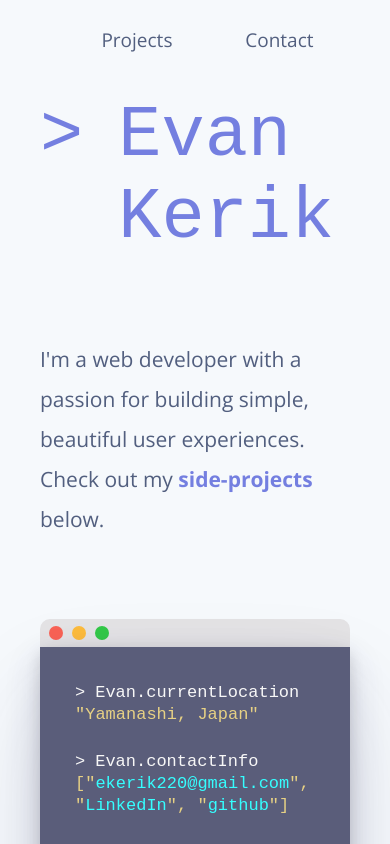
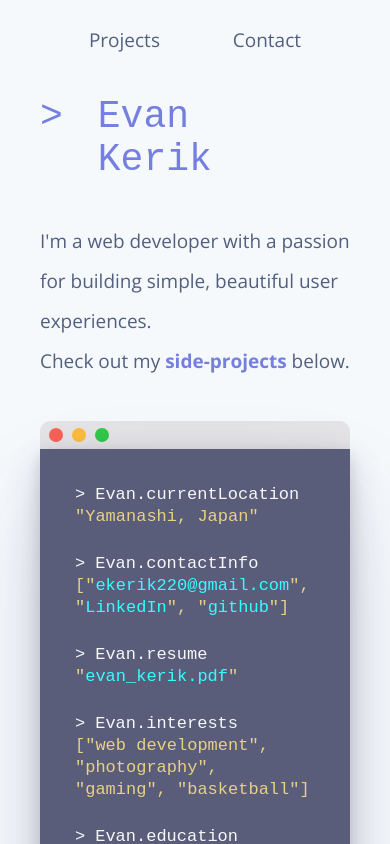
Before and after one commit to ekerik220/portfolio_revamp, a React (Create React App) app: page / in a window 390 px wide. Shown: the top 844 px of the page. Built offline with nearby package versions, Linux system fonts and the light colour scheme.

Commit message:
Responsive changes for Header, Title, and About

```diff
--- a/src/components/About.tsx
+++ b/src/components/About.tsx
@@ -16,6 +16,12 @@ const Container = styled.div`
   font-size: 21px;
   padding: 80px 0;
   line-height: 40px;
+
+  @media only screen and (max-width: 770px) {
+    padding-top: 40px;
+    padding-bottom: 40px;
+    font-size: 19px;
+  }
 `;
 
 const Link = styled.a`
--- a/src/components/Header.tsx
+++ b/src/components/Header.tsx
@@ -6,8 +6,8 @@ export default function Header() {
   return (
     <Container>
       <Nav>
-        <Link href="#projects-area">Projects</Link>
-        <Link href="#contact-area">Contact</Link>
+        <StyledLinked href="#projects-area">Projects</StyledLinked>
+        <StyledLinked href="#contact-area">Contact</StyledLinked>
       </Nav>
     </Container>
   );
@@ -18,6 +18,10 @@ const Container = styled.header`
   justify-content: flex-end;
   align-items: flex-end;
   height: 75px;
+
+  @media only screen and (max-width: 770px) {
+    justify-content: center;
+  }
 `;
 
 const Nav = styled.nav`
@@ -25,3 +29,11 @@ const Nav = styled.nav`
   width: 285px;
   justify-content: space-around;
 `;
+
+const StyledLinked = styled(Link)`
+  font-size: 21px;
+
+  @media only screen and (max-width: 770px) {
+    font-size: 19px;
+  }
+`;
--- a/src/components/Title.tsx
+++ b/src/components/Title.tsx
@@ -21,6 +21,10 @@ const Container = styled.div`
     content: ">";
     margin-right: 35px;
   }
+
+  @media only screen and (max-width: 770px) {
+    font-size: 38px;
+  }
 `;
 
 const blink = keyframes`
@@ -34,4 +38,9 @@ const BlinkingCursor = styled.div`
   background: ${({ theme }) => theme.colors.primaryColor};
   margin-left: 7px;
   animation: ${blink} 1s linear infinite;
+
+  @media only screen and (max-width: 770px) {
+    height: 46px;
+    width: 22px;
+  }
 `;
```
